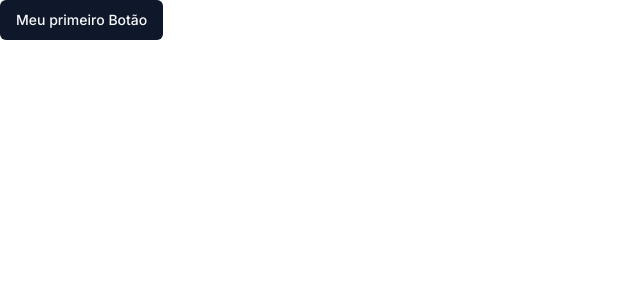
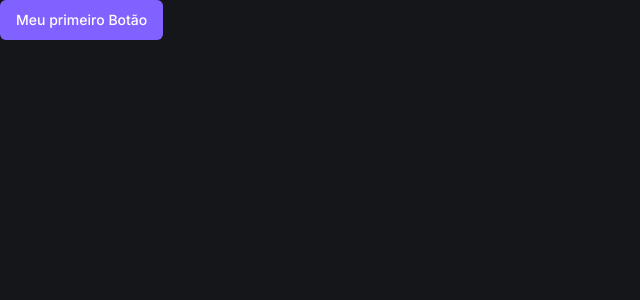
Before and after one commit to jhon-breno/fsw-barber, a Next.js app: page / in a window 1280 px wide. Shown: the top 300 px of the page, without its empty margins (0-640 px from the left). Built offline with nearby package versions, Linux system fonts and the light colour scheme.

Commit message:
chore: update shadcn theme

```diff
--- a/app/globals.css
+++ b/app/globals.css
@@ -3,67 +3,47 @@
 @tailwind utilities;
 
 @layer base {
-  :root {
-    --background: 0 0% 100%;
-    --foreground: 222.2 84% 4.9%;
-    --card: 0 0% 100%;
-    --card-foreground: 222.2 84% 4.9%;
-    --popover: 0 0% 100%;
-    --popover-foreground: 222.2 84% 4.9%;
-    --primary: 222.2 47.4% 11.2%;
-    --primary-foreground: 210 40% 98%;
-    --secondary: 210 40% 96.1%;
-    --secondary-foreground: 222.2 47.4% 11.2%;
-    --muted: 210 40% 96.1%;
-    --muted-foreground: 215.4 16.3% 46.9%;
-    --accent: 210 40% 96.1%;
-    --accent-foreground: 222.2 47.4% 11.2%;
-    --destructive: 0 84.2% 60.2%;
+  .dark {
+    --background: 225 9% 9%;
+    --foreground: 210 40% 98%;
+
+    --card: 228 9% 11%;
+    --card-foreground: 210 40% 98%;
+
+    --popover: 228 9% 11%;
+    --popover-foreground: 210 40% 98%;
+
+    --primary: 252 100% 69%;
+    --primary-foreground: 0 0% 100%;
+
+    --secondary: 228 6% 16%;
+    --secondary-foreground: 210 40% 98%;
+
+    --muted: 228 6% 16%;
+    --muted-foreground: 215 20.2% 65.1%;
+
+    --accent: 228 6% 16%;
+    --accent-foreground: 210 40% 98%;
+
+    --destructive: 0 84% 60%;
     --destructive-foreground: 210 40% 98%;
-    --border: 214.3 31.8% 91.4%;
-    --input: 214.3 31.8% 91.4%;
-    --ring: 222.2 84% 4.9%;
+
+    --border: 228 6% 16%;
+    --input: 228 6% 16%;
+    --ring: 212.7 26.8% 83.9%;
+
     --radius: 0.5rem;
-    --chart-1: 12 76% 61%;
-    --chart-2: 173 58% 39%;
-    --chart-3: 197 37% 24%;
-    --chart-4: 43 74% 66%;
-    --chart-5: 27 87% 67%;
-  }
-
-  .dark {
-    --background: 222.2 84% 4.9%;
-    --foreground: 210 40% 98%;
-    --card: 222.2 84% 4.9%;
-    --card-foreground: 210 40% 98%;
-    --popover: 222.2 84% 4.9%;
-    --popover-foreground: 210 40% 98%;
-    --primary: 210 40% 98%;
-    --primary-foreground: 222.2 47.4% 11.2%;
-    --secondary: 217.2 32.6% 17.5%;
-    --secondary-foreground: 210 40% 98%;
-    --muted: 217.2 32.6% 17.5%;
-    --muted-foreground: 215 20.2% 65.1%;
-    --accent: 217.2 32.6% 17.5%;
-    --accent-foreground: 210 40% 98%;
-    --destructive: 0 62.8% 30.6%;
-    --destructive-foreground: 210 40% 98%;
-    --border: 217.2 32.6% 17.5%;
-    --input: 217.2 32.6% 17.5%;
-    --ring: 212.7 26.8% 83.9%;
-    --chart-1: 220 70% 50%;
-    --chart-2: 160 60% 45%;
-    --chart-3: 30 80% 55%;
-    --chart-4: 280 65% 60%;
-    --chart-5: 340 75% 55%;
   }
 }
 
 @layer base {
   * {
-    @apply border-border;
+    @apply border-border antialiased;
+  }
+  html {
+    @apply h-full;
   }
   body {
-    @apply bg-background text-foreground;
+    @apply h-full bg-background text-foreground;
   }
 }
--- a/app/layout.tsx
+++ b/app/layout.tsx
@@ -1,23 +1,23 @@
-import type { Metadata } from "next";
-import { Inter } from "next/font/google";
-import "./globals.css";
+import type { Metadata } from "next"
+import { Inter } from "next/font/google"
+import "./globals.css"
 
-const inter = Inter({ subsets: ["latin"] });
+const inter = Inter({ subsets: ["latin"] })
 
 export const metadata: Metadata = {
   title: "FSW Barber",
   description: "Aplicação para barbearias",
-};
+}
 
 export default function RootLayout({
   children,
 }: Readonly<{
-  children: React.ReactNode;
+  children: React.ReactNode
 }>) {
   return (
-    <html lang="pt-br">
+    <html lang="pt-br" className="dark">
       <body className={inter.className}>{children}</body>
       <link rel="icon" href="./icon.png" />
     </html>
-  );
+  )
 }
```
